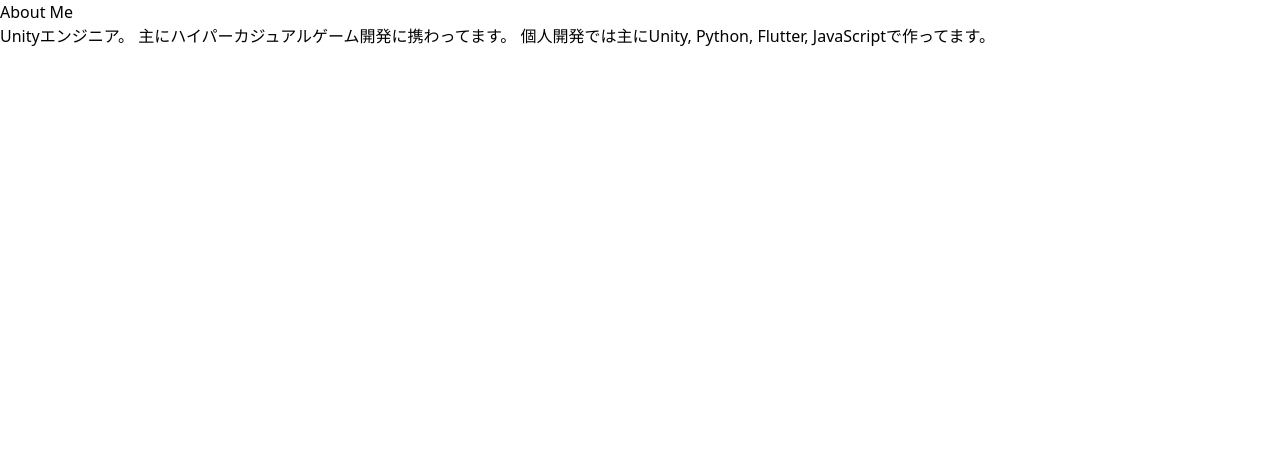
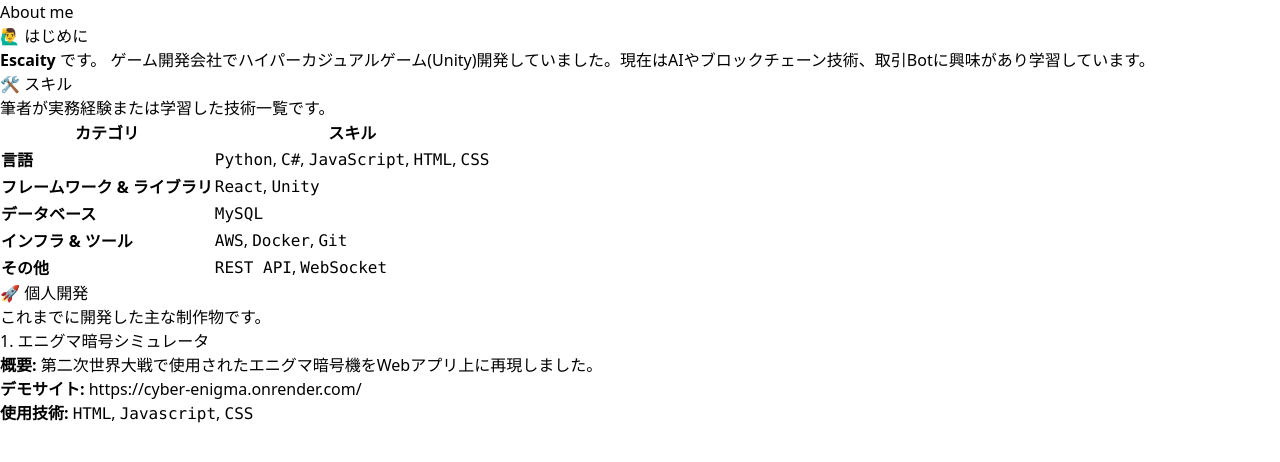
Before and after one commit to Escaity/escaity.github.io, an Astro site: page /about/about in a window 1280 px wide. Built offline with nearby package versions, Linux system fonts and the light colour scheme; Astro itself is replaced by a stand-in of ours.

Commit message:
Aboutページ更新

```diff
--- a/src/consts.ts
+++ b/src/consts.ts
@@ -20,8 +20,8 @@ export const site = {
   description: 'AIと対話記録をメモしてます',
   author: "Escaity", // required
   avatar: '/avatar.png', // required
-  motto: 'Learn from your mistakes.',
-  url: 'https://sncreate.blue',
+  motto: 'True wealth is experience.',
+  url: 'https://escaity.github.io',
   recentBlogSize: 5,
   archivePageSize: 25,
   postPageSize: 6,
--- a/src/pages/about/about.md
+++ b/src/pages/about/about.md
@@ -3,6 +3,33 @@ donate: false
 comment: false
 ---
 
-## About Me
-Unityエンジニア。 主にハイパーカジュアルゲーム開発に携わってます。
-個人開発では主にUnity, Python, Flutter, JavaScriptで作ってます。
+# About me
+
+## 🙋‍♂️ はじめに
+
+**Escaity** です。 ゲーム開発会社でハイパーカジュアルゲーム(Unity)開発していました。現在はAIやブロックチェーン技術、取引Botに興味があり学習しています。
+
+
+## 🛠️ スキル
+
+筆者が実務経験または学習した技術一覧です。
+
+| カテゴリ | スキル                                         |
+|---------|---------------------------------------------|
+| **言語** | `Python`, `C#`, `JavaScript`, `HTML`, `CSS` |
+| **フレームワーク & ライブラリ** | `React`, `Unity`                            |
+| **データベース** | `MySQL`                                     |
+| **インフラ & ツール** | `AWS`, `Docker`, `Git`                      |
+| **その他** | `REST API`, `WebSocket`                     |
+
+## 🚀 個人開発
+
+これまでに開発した主な制作物です。
+
+### 1. エニグマ暗号シミュレータ
+
+**概要:** 第二次世界大戦で使用されたエニグマ暗号機をWebアプリ上に再現しました。
+
+**デモサイト:** https://cyber-enigma.onrender.com/
+
+**使用技術:** `HTML`, `Javascript`, `CSS`
```
